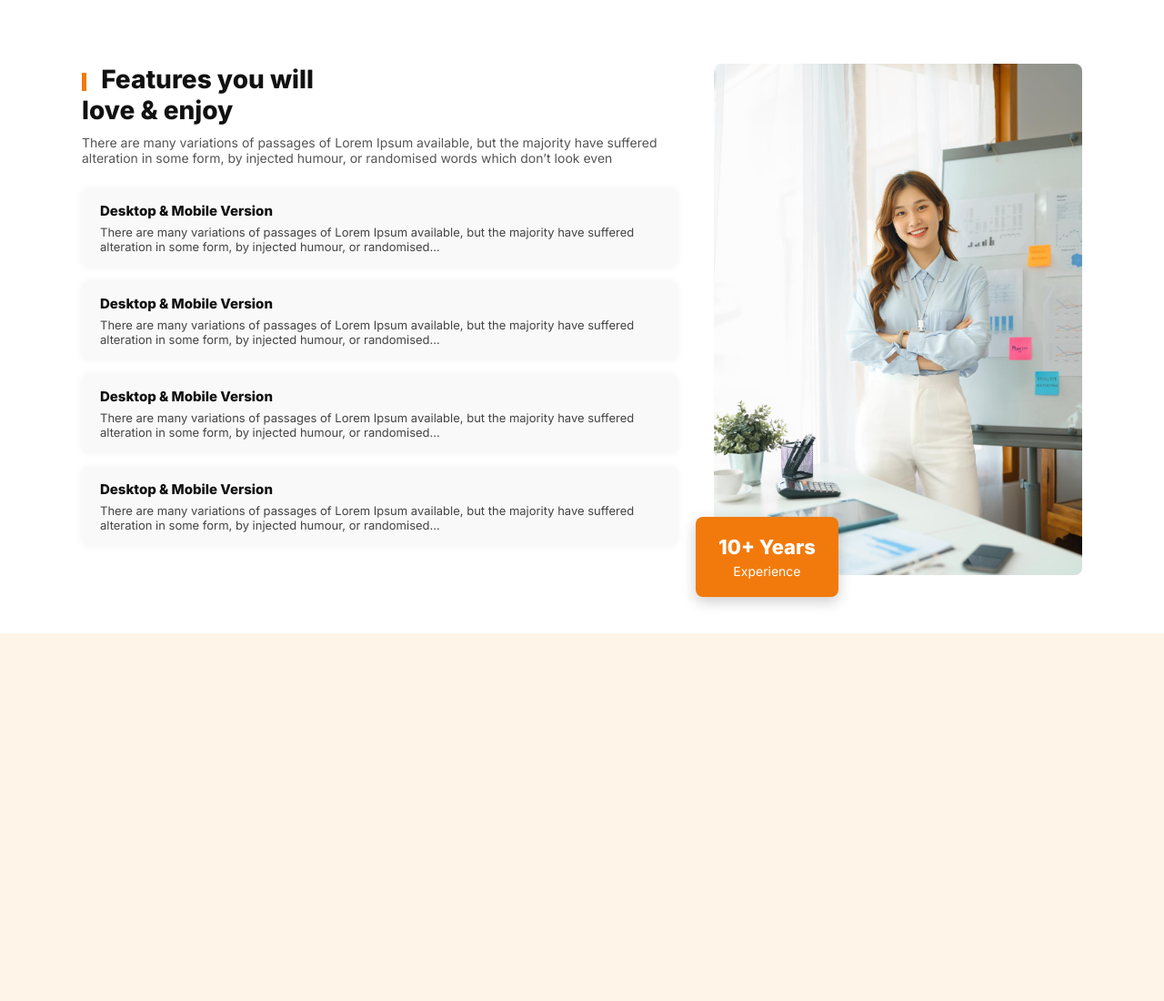
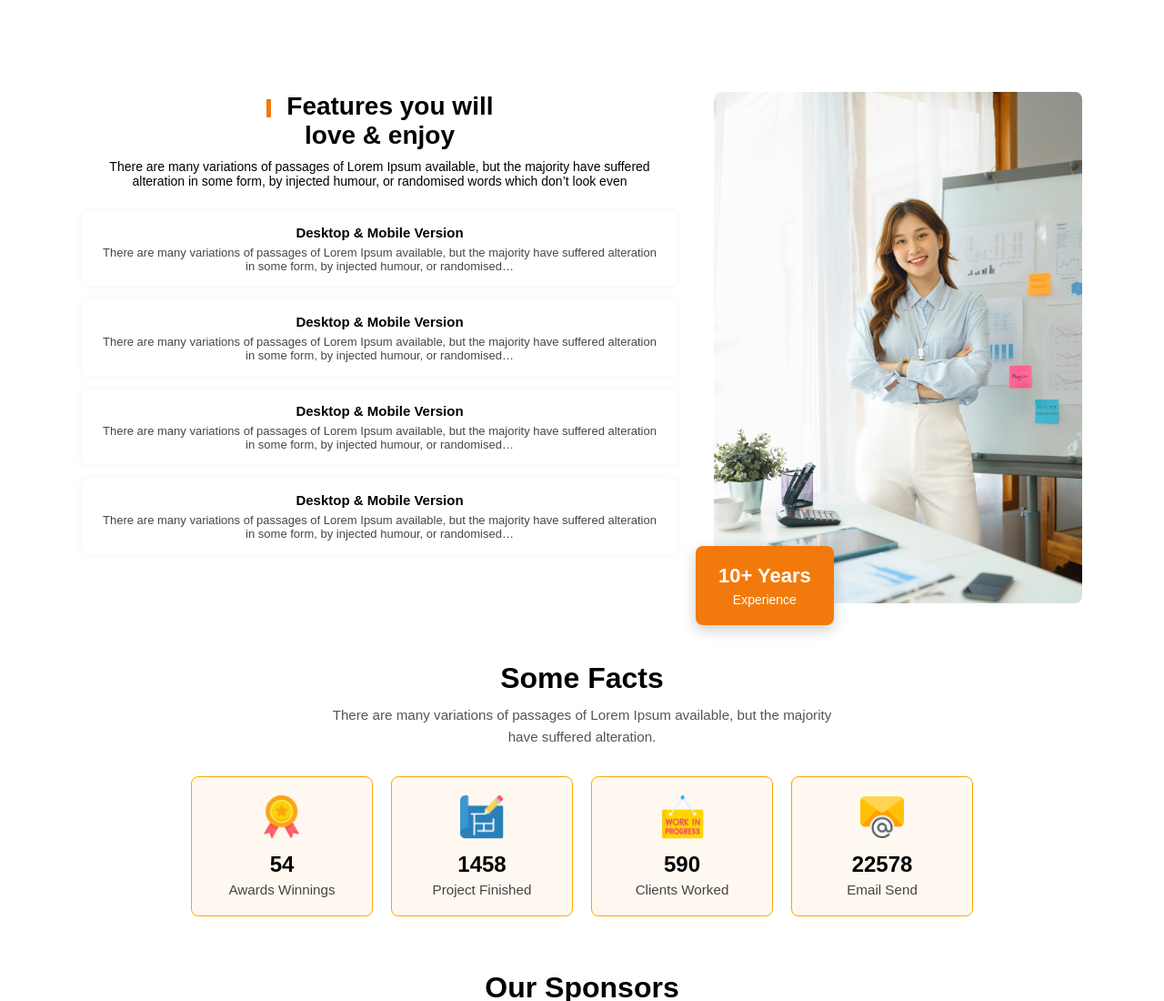
Before and after one commit to raskirayhan/g3-architect-website-repo, a plain HTML site: page index.html in a window 1280 px wide. Shown: the part 1700-2800 px from the top of the page at 91% size. Before the commit the page ends 2396 px from the top, so only its background shows below. Drawn offline with Linux system fonts and the light colour scheme.

Commit message:
finished as well as

```diff
--- a/architec style/G3.css
+++ b/architec style/G3.css
@@ -232,12 +232,12 @@ love & enjoy */
 
 .enjoy-description {
   font-size: 14px;
-  color: #555;
+  color:black;
   margin-bottom: 25px;
 }
 
 .feature-box {
-  background-color: #f9f9f9;
+  background-color:white;
   padding: 15px 20px;
   border-radius: 8px;
   box-shadow: 0 0 8px rgba(0, 0, 0, 0.05);
@@ -252,7 +252,7 @@ love & enjoy */
 
 .feature-box p {
   font-size: 13px;
-  color: #444;
+  color: rgb(73, 69, 69);
 }
 
 .enjoy-right {
@@ -311,3 +311,167 @@ love & enjoy */
     bottom: -15px;
   }
 }
+/*  footer  */
+
+/* Base styles for all devices */
+* {
+  margin: 0;
+  padding: 0;
+  box-sizing: border-box;
+}
+
+body {
+  font-family: Arial, sans-serif;
+  background-color: #fff;
+  color: #000;
+  text-align: center;
+  padding: 40px 20px;
+}
+
+h2 {
+  font-size: 2em;
+  margin-bottom: 10px;
+}
+/* . */
+.subtitle {
+  color: #555;
+  font-size: 0.95rem;
+  line-height: 1.6;
+  /* text-align: center;            Center the text */
+  max-width: 600px;              /* Keep readable width */
+  margin: 0 auto 30px auto;      /* Center block with margin */
+  padding: 0 15px;               /* Small padding for mobile spacing */
+}
+
+
+/* .subtitle {
+  color: #555;
+  margin-bottom: 30px;
+  max-width: 600px;
+  margin-left: auto;
+  margin-right: auto;
+} */
+
+/* Facts box container */
+.facts-container {
+  display: flex;
+  flex-wrap: wrap;
+  justify-content: center;
+  gap: 20px;
+}
+
+.fact-box {
+  border: 1px solid orange;
+  padding: 20px;
+  width: 200px;
+  border-radius: 8px;
+  transition: transform 0.3s ease;
+  background-color: #fff8f0;
+}
+
+.fact-box img {
+  width: 48px;
+  height: 48px;
+  margin-bottom: 10px;
+}
+
+.fact-box h3 {
+  font-size: 1.5em;
+  margin-bottom: 5px;
+}
+
+.fact-box p {
+  font-size: 0.95em;
+  color: #444;
+}
+
+.fact-box:hover {
+  transform: scale(1.05);
+}
+
+/* Sponsors section */
+.sponsors-section {
+  margin-top: 60px;
+}
+
+.sponsors-logos {
+  display: flex;
+  justify-content: center;
+  flex-wrap: wrap;
+  gap: 30px;
+  margin-top: 20px;
+}
+
+.sponsors-logos img {
+  width: 50px;
+  height: auto;
+  opacity: 0.7;
+  transition: opacity 0.3s ease;
+}
+
+.sponsors-logos img:hover {
+  opacity: 1;
+}
+
+/* ========== MEDIA QUERIES ========== */
+
+/* Small devices (phones under 600px) */
+@media (max-width: 600px) {
+  .fact-box {
+    width: 100%;
+    max-width: 300px;
+  }
+
+  h2 {
+    font-size: 1.5em;
+  }
+
+  .subtitle {
+    font-size: 0.9em;
+  }
+
+  .sponsors-logos {
+    gap: 20px;
+  }
+
+  .sponsors-logos img {
+    width: 40px;
+  }
+}
+
+/* Medium devices (tablets 601px - 900px) */
+@media (min-width: 601px) and (max-width: 900px) {
+  .fact-box {
+    width: 45%;
+  }
+
+  h2 {
+    font-size: 1.75em;
+  }
+
+  .sponsors-logos img {
+    width: 45px;
+  }
+}
+
+/* Large devices (laptops/desktops 901px - 1200px) */
+@media (min-width: 901px) and (max-width: 1200px) {
+  .fact-box {
+    width: 22%;
+  }
+
+  .sponsors-logos img {
+    width: 48px;
+  }
+}
+
+/* Extra large devices (1201px and up) */
+@media (min-width: 1201px) {
+  .fact-box {
+    width: 200px;
+  }
+
+  .sponsors-logos img {
+    width: 50px;
+  }
+}
--- a/index.html
+++ b/index.html
@@ -98,6 +98,52 @@ love & enjoy -->
     </div>
   </div>
 </section>
+ </main>
+ <!-- Some Facts -->
+<footer>
+<section class="facts-section">
+    <h2>Some Facts</h2>
+    <p class="subtitle">There are many variations of passages of Lorem Ipsum available, but the majority have suffered alteration.</p>
+
+    <div class="facts-container">
+      <div class="fact-box">
+        <img src="images/icons/ribon.png" alt="Award Icon" />
+        <h3>54</h3>
+        <p>Awards Winnings</p>
+      </div>
+
+      <div class="fact-box">
+        <img src="images/icons/projects.png" alt="Project Icon" />
+        <h3>1458</h3>
+        <p>Project Finished</p>
+      </div>
+
+      <div class="fact-box">
+        <img src="images/icons/customers.png" alt="Clients Icon" />
+        <h3>590</h3>
+        <p>Clients Worked</p>
+      </div>
+
+      <div class="fact-box">
+        <img src="images/icons/email.png" alt="Email Icon" />
+        <h3>22578</h3>
+        <p>Email Send</p>
+      </div>
+    </div>
+  </section>
+
+  <section class="sponsors-section">
+    <h2>Our Sponsors</h2>
+    <p class="subtitle">There are many variations of passages of Lorem Ipsum available, but the majority have suffered alteration.</p>
+
+    <div class="sponsors-logos">
+      <img src="images/sponsors/spotify.png" alt="Spotify" />
+      <img src="images/sponsors/google.png" alt="Google" />
+      <img src="images/sponsors/amazon.png" alt="Amazon" />
+      <img src="images/sponsors/telerama.png" alt="Telerama" />
+      <img src="images/sponsors/figma.png" alt="Figma" />
+    </div>
+  </section>
 
 
 
@@ -108,6 +154,6 @@ love & enjoy -->
 
 
 
-  </main>
+</footer>
 </body>
 </html>
```
